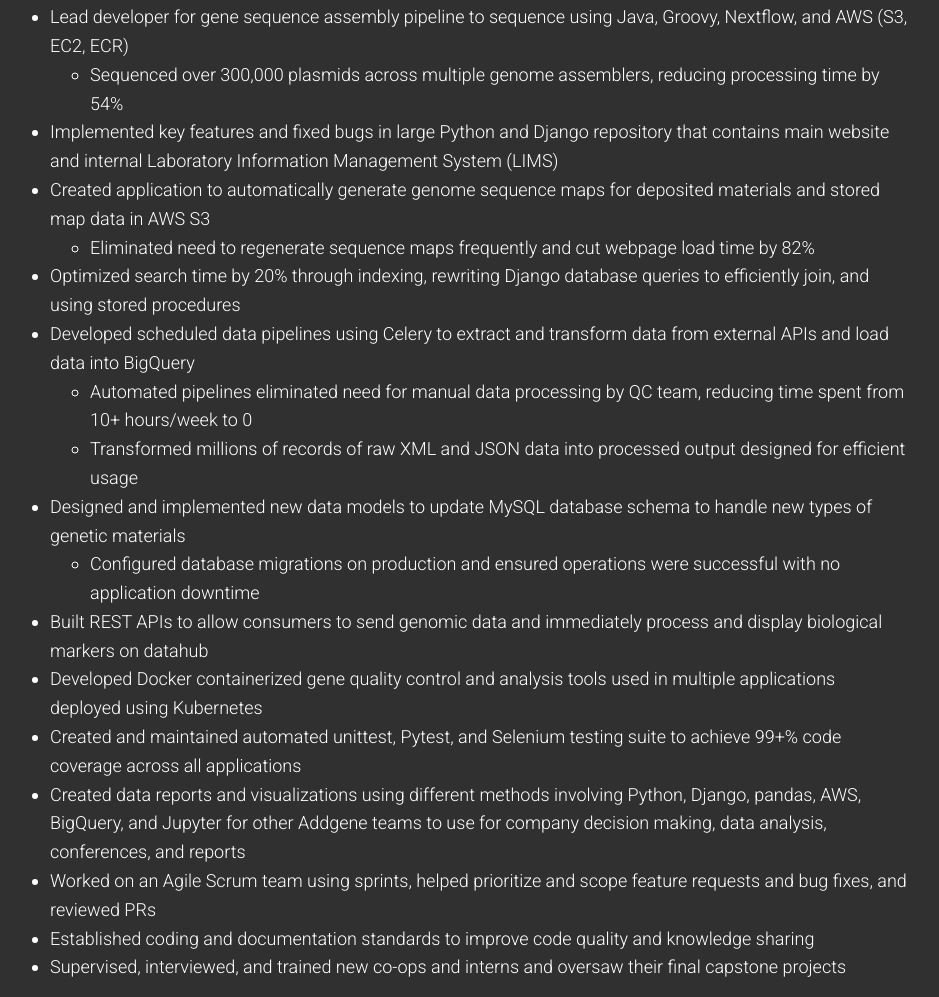
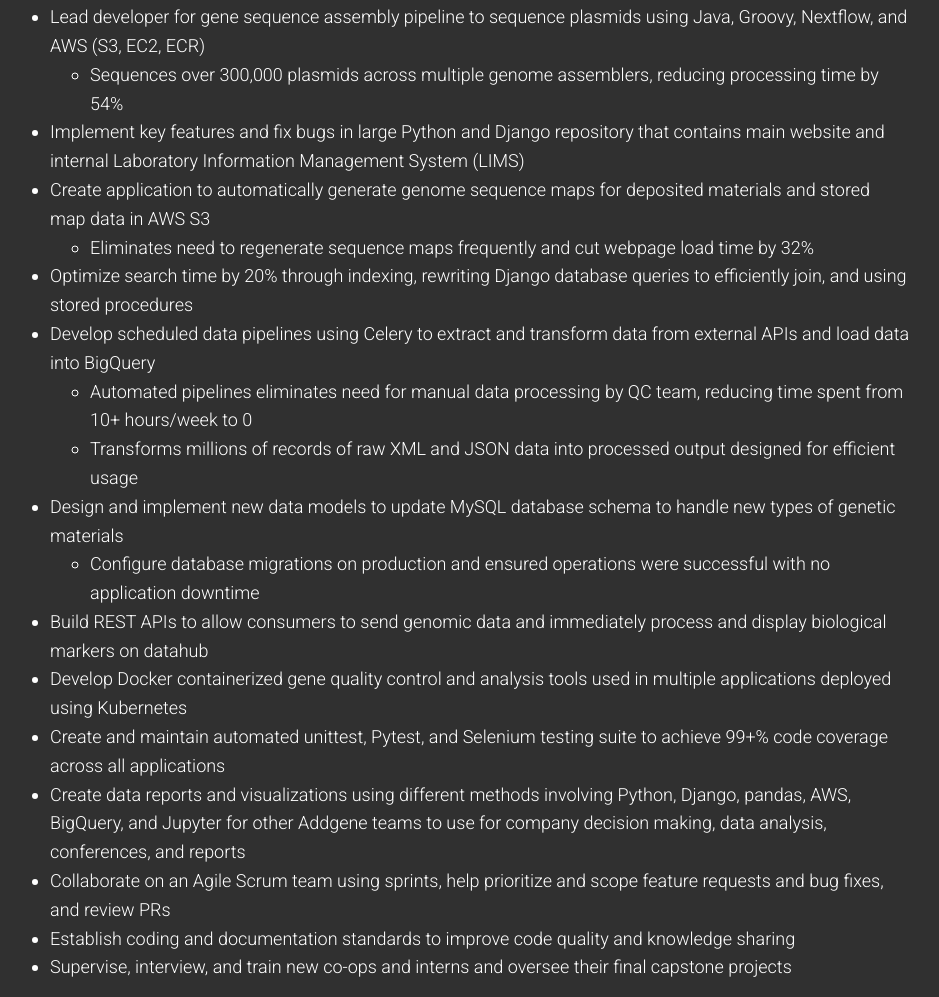
Before and after one commit to bhardwajshagun/bhardwajshagun.github.io, a plain HTML site: page index.html in a window 1280 px wide. Shown: the part 953-1950 px from the top of the page, without its empty margins (180-1119 px from the left). Drawn offline with nearby package versions, Linux system fonts and the light colour scheme; a web font is replaced by a local one.

Commit message:
Update resume

```diff
--- a/index.html
+++ b/index.html
@@ -71,32 +71,32 @@
                     <h3 class="headings">Addgene</h3> <h4 class="job--title">Software Engineer III | Jan 2020 - present</h4>
                     <p class="job--description">
                         <ul>
-                            <li>Lead developer for gene sequence assembly pipeline to sequence using Java, Groovy, Nextflow, and AWS (S3, EC2, ECR)</li>
+                            <li>Lead developer for gene sequence assembly pipeline to sequence plasmids using Java, Groovy, Nextflow, and AWS (S3, EC2, ECR)</li>
                             <ul>
-                                <li>Sequenced over 300,000 plasmids across multiple genome assemblers, reducing processing time by 54%</li>
+                                <li>Sequences over 300,000 plasmids across multiple genome assemblers, reducing processing time by 54%</li>
                             </ul>
-                            <li>Implemented key features and fixed bugs in large Python and Django repository that contains main website and internal Laboratory Information Management System (LIMS)</li>
-                            <li>Created application to automatically generate genome sequence maps for deposited materials and stored map data in AWS S3</li>
+                            <li>Implement key features and fix bugs in large Python and Django repository that contains main website and internal Laboratory Information Management System (LIMS)</li>
+                            <li>Create application to automatically generate genome sequence maps for deposited materials and stored map data in AWS S3</li>
                             <ul>
-                                <li>Eliminated need to regenerate sequence maps frequently and cut webpage load time by 82%</li>
+                                <li>Eliminates need to regenerate sequence maps frequently and cut webpage load time by 32%</li>
                             </ul>
-                            <li>Optimized search time by 20% through indexing, rewriting Django database queries to efficiently join, and using stored procedures</li>
-                            <li>Developed scheduled data pipelines using Celery to extract and transform data from external APIs and load data into BigQuery</li>
+                            <li>Optimize search time by 20% through indexing, rewriting Django database queries to efficiently join, and using stored procedures</li>
+                            <li>Develop scheduled data pipelines using Celery to extract and transform data from external APIs and load data into BigQuery</li>
                             <ul>
-                                <li>Automated pipelines eliminated need for manual data processing by QC team, reducing time spent from 10+ hours/week to 0</li>
-                                <li>Transformed millions of records of raw XML and JSON data into processed output designed for efficient usage</li>
+                                <li>Automated pipelines eliminates need for manual data processing by QC team, reducing time spent from 10+ hours/week to 0</li>
+                                <li>Transforms millions of records of raw XML and JSON data into processed output designed for efficient usage</li>
                             </ul>
-                            <li>Designed and implemented new data models to update MySQL database schema to handle new types of genetic materials</li>
+                            <li>Design and implement new data models to update MySQL database schema to handle new types of genetic materials</li>
                             <ul>
-                                <li>Configured database migrations on production and ensured operations were successful with no application downtime</li>
+                                <li>Configure database migrations on production and ensured operations were successful with no application downtime</li>
                             </ul>
-                            <li>Built REST APIs to allow consumers to send genomic data and immediately process and display biological markers on datahub</li>
-                            <li>Developed Docker containerized gene quality control and analysis tools used in multiple applications deployed using Kubernetes</li>
-                            <li>Created and maintained automated unittest, Pytest, and Selenium testing suite to achieve 99+% code coverage across all applications</li>
-                            <li>Created data reports and visualizations using different methods involving Python, Django, pandas, AWS, BigQuery, and Jupyter for other Addgene teams to use for company decision making, data analysis, conferences, and reports</li>
-                            <li>Worked on an Agile Scrum team using sprints, helped prioritize and scope feature requests and bug fixes, and reviewed PRs</li>
-                            <li>Established coding and documentation standards to improve code quality and knowledge sharing</li>
-                            <li>Supervised, interviewed, and trained new co-ops and interns and oversaw their final capstone projects</li>
+                            <li>Build REST APIs to allow consumers to send genomic data and immediately process and display biological markers on datahub</li>
+                            <li>Develop Docker containerized gene quality control and analysis tools used in multiple applications deployed using Kubernetes</li>
+                            <li>Create and maintain automated unittest, Pytest, and Selenium testing suite to achieve 99+% code coverage across all applications</li>
+                            <li>Create data reports and visualizations using different methods involving Python, Django, pandas, AWS, BigQuery, and Jupyter for other Addgene teams to use for company decision making, data analysis, conferences, and reports</li>
+                            <li>Collaborate on an Agile Scrum team using sprints, help prioritize and scope feature requests and bug fixes, and review PRs</li>
+                            <li>Establish coding and documentation standards to improve code quality and knowledge sharing</li>
+                            <li>Supervise, interview, and train new co-ops and interns and oversee their final capstone projects</li>
                         </ul>
                     </p>
                 </div>
```
